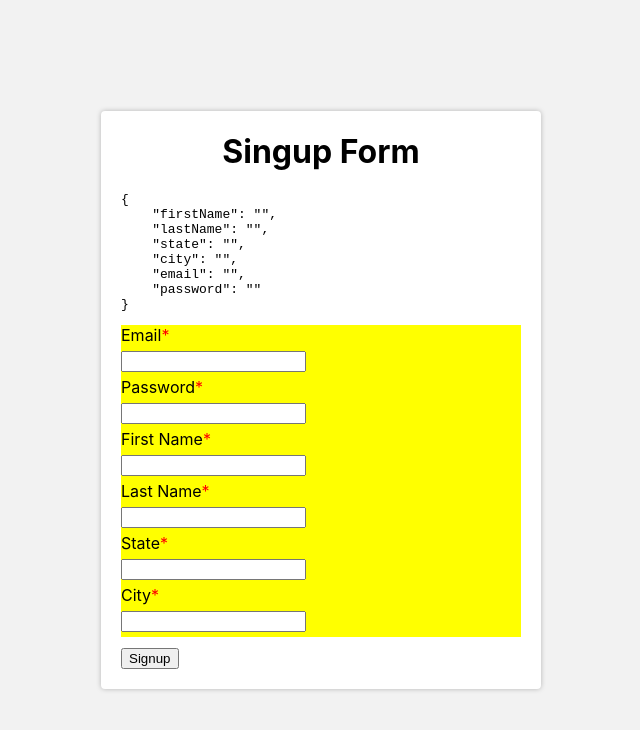
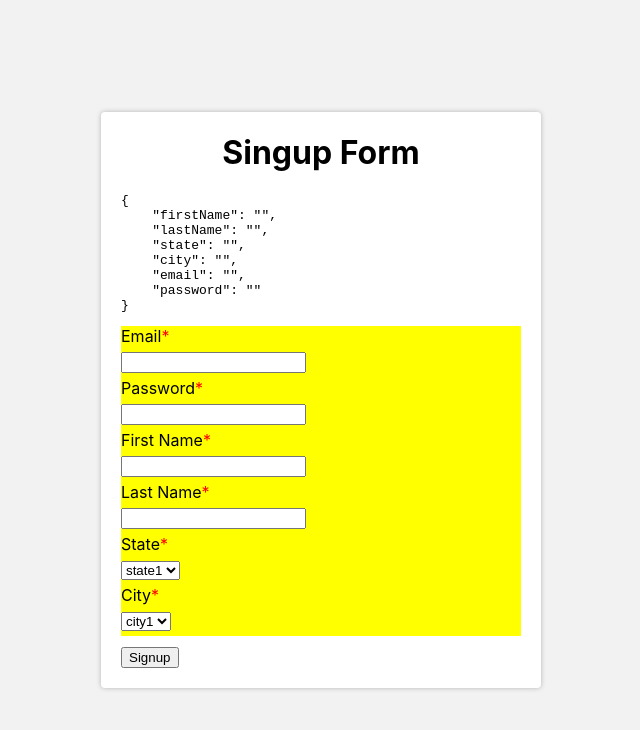
Before and after one commit to phistnap25/placer.ai-test-project, a React (Create React App) app: page / in a window 1280 px wide. Shown: the top 730 px of the page, without its empty margins (319-959 px from the left). Built offline with nearby package versions, Linux system fonts and the light colour scheme.

Commit message:
Set the select control for the city and state

```diff
--- a/src/auth/signup/Signup.tsx
+++ b/src/auth/signup/Signup.tsx
@@ -1,6 +1,7 @@
 import React, {useState} from "react";
-import {Form, IFormItem, Button, Input} from '@app/components';
+import {Form, Button, SelectOption} from '@app/components';
 import './Signup.css';
+import {getSignupFormItems} from "./SignupFormItems";
 
 type ISignupData = {
     firstName: string;
@@ -20,47 +21,20 @@ const initialSignupData: ISignupData = {
     password:''
 }
 
+const mockStateData = [
+    {label: 'state1', value: 'state1'},
+    {label: 'state2', value: 'state2'}
+]
+
+const mockCityData = [
+    {label: 'city1', value: 'city1'},
+    {label: 'city2', value: 'city2'}
+]
+
 function Signup() {
     const [signupData, setSignupData] = useState<ISignupData>(initialSignupData);
-    const formItems: Array<IFormItem> = [
-        {
-            controlKey: 'email',
-            control: Input,
-            label: 'Email',
-            isRequired: true,
-            pattern: '^(([^<>()[\\]\\\\.,;:\\s@"]+(\\.[^<>()[\\]\\\\.,;:\\s@"]+)*)|.(".+"))@((\\[[0-9]{1,3}\\.[0-9]{1,3}\\.[0-9]{1,3}\\.[0-9]{1,3}\\])|(([a-zA-Z\\-0-9]+\\.)+[a-zA-Z]{2,}))$'
-        },
-        {
-            controlKey: 'password',
-            control: Input,
-            label: 'Password',
-            isRequired: true,
-        },
-        {
-            controlKey: 'firstName',
-            control: Input,
-            label: 'First Name',
-            isRequired: true,
-        },
-        {
-            controlKey: 'lastName',
-            control: Input,
-            label: 'Last Name',
-            isRequired: true,
-        },
-        {
-            controlKey: 'state',
-            control: Input,
-            label: 'State',
-            isRequired: true,
-        },
-        {
-            controlKey: 'city',
-            control: Input,
-            label: 'City',
-            isRequired: true,
-        }
-    ];
+    const [stateOptions, setStateOptions] = useState<Array<SelectOption>>(mockStateData);
+    const [cityOptions, setCityOptions] = useState<Array<SelectOption>>(mockCityData);
 
     const onSubmitForm = (formData: any)=>{
         console.log('Form submitted with the data', formData);
@@ -71,7 +45,10 @@ function Signup() {
         <h1>Singup Form</h1>
         <Form
             onSubmit={onSubmitForm}
-            initialFormValues={signupData} formItems={formItems}
+            initialFormValues={signupData}
+            formItems={getSignupFormItems({
+                stateOptions, cityOptions
+            })}
             submitButton={<Button>Signup</Button>}/>
     </div>
 }
--- /dev/null
+++ b/src/auth/signup/SignupFormItems.tsx
@@ -0,0 +1,49 @@
+import {Input, Select} from "@app/components";
+
+export const getSignupFormItems = ({stateOptions, cityOptions}: any)=>{
+    return [
+        {
+            controlKey: 'email',
+            control: Input,
+            label: 'Email',
+            isRequired: true,
+            pattern: '^(([^<>()[\\]\\\\.,;:\\s@"]+(\\.[^<>()[\\]\\\\.,;:\\s@"]+)*)|.(".+"))@((\\[[0-9]{1,3}\\.[0-9]{1,3}\\.[0-9]{1,3}\\.[0-9]{1,3}\\])|(([a-zA-Z\\-0-9]+\\.)+[a-zA-Z]{2,}))$'
+        },
+        {
+            controlKey: 'password',
+            control: Input,
+            label: 'Password',
+            isRequired: true,
+        },
+        {
+            controlKey: 'firstName',
+            control: Input,
+            label: 'First Name',
+            isRequired: true,
+        },
+        {
+            controlKey: 'lastName',
+            control: Input,
+            label: 'Last Name',
+            isRequired: true,
+        },
+        {
+            controlKey: 'state',
+            control: Select,
+            label: 'State',
+            isRequired: true,
+            controlProps: {
+                options: stateOptions
+            }
+        },
+        {
+            controlKey: 'city',
+            control: Select,
+            label: 'City',
+            isRequired: true,
+            controlProps: {
+                options: cityOptions
+            }
+        }
+    ];
+}
--- /dev/null
+++ b/src/shared/components/form-controls/Select.tsx
@@ -0,0 +1,30 @@
+import React from "react";
+
+export type SelectOption = {
+    value: string,
+    label: string
+}
+
+type SelectProps = {
+    value: string,
+    onChange: (newValue: string)=> void,
+    controlProps: {
+        options: Array<SelectOption>
+    }
+}
+
+
+export function Select({value, onChange, controlProps}: SelectProps){
+    const onChangeSelectValue = (event: React.ChangeEvent<HTMLSelectElement>)=>{
+        const newValue = event.target.value;
+        onChange(newValue);
+    }
+
+    return <select value={value} onChange={onChangeSelectValue}>
+        {controlProps.options.map(({label, value})=>{
+            return <option value={value} key={value}>
+                {label}
+            </option>
+        })}
+    </select>
+}
--- a/src/shared/components/form-controls/index.tsx
+++ b/src/shared/components/form-controls/index.tsx
@@ -1 +1,2 @@
-export * from './input';
+export * from './Input';
+export * from './Select';
--- a/src/shared/components/form-item/FormItem.tsx
+++ b/src/shared/components/form-item/FormItem.tsx
@@ -10,6 +10,7 @@ type FormItemProps = {
     isSubmitted: boolean,
     isRequired?: boolean,
     pattern?: string,
+    controlProps?: any
 }
 
 export interface IFormItem {
@@ -18,11 +19,21 @@ export interface IFormItem {
     label: string,
     isRequired?: boolean,
     pattern?: string,
+    controlProps?: any
 }
 
 
 
-export function FormItem({control: Control, label, onChange, value, isRequired = false, isSubmitted, pattern=''}: FormItemProps){
+export function FormItem({
+                             control: Control,
+                             label,
+                             onChange,
+                             value,
+                             isRequired = false,
+                             isSubmitted,
+                             pattern='',
+    controlProps= {}
+}: FormItemProps){
     const [validationErrors, setValidationErrors] = useState<any>({});
     const [isFieldDirty, setIsFieldDirty] = useState(false);
     const isFieldInvalid = (isSubmitted || isFieldDirty) && Object.keys(validationErrors).length;
@@ -79,7 +90,7 @@ export function FormItem({control: Control, label, onChange, value, isRequired =
             {isRequired ? <span className={'required-star'}>*</span>: null}
         </label>
         <div className={'control-container'}>
-            <Control onChange={onUpdateControlValue} value={value}/>
+            <Control onChange={onUpdateControlValue} value={value} controlProps={controlProps}/>
         </div>
         {renderValidationMessage()}
     </div>
```
Also changed, not shown: src/shared/components/form-controls/Input.tsx (renamed from src/shared/components/form-controls/input.tsx).
